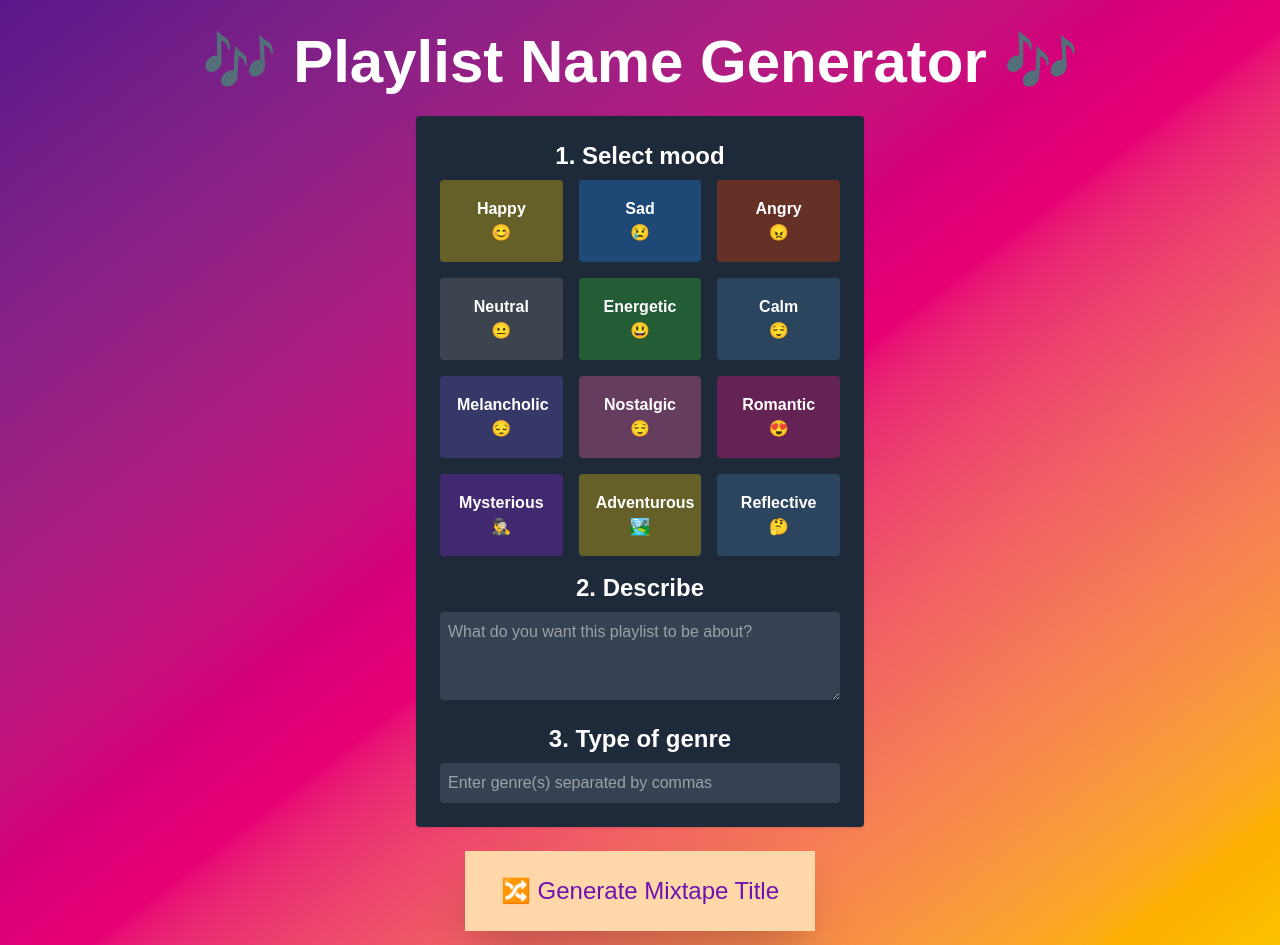
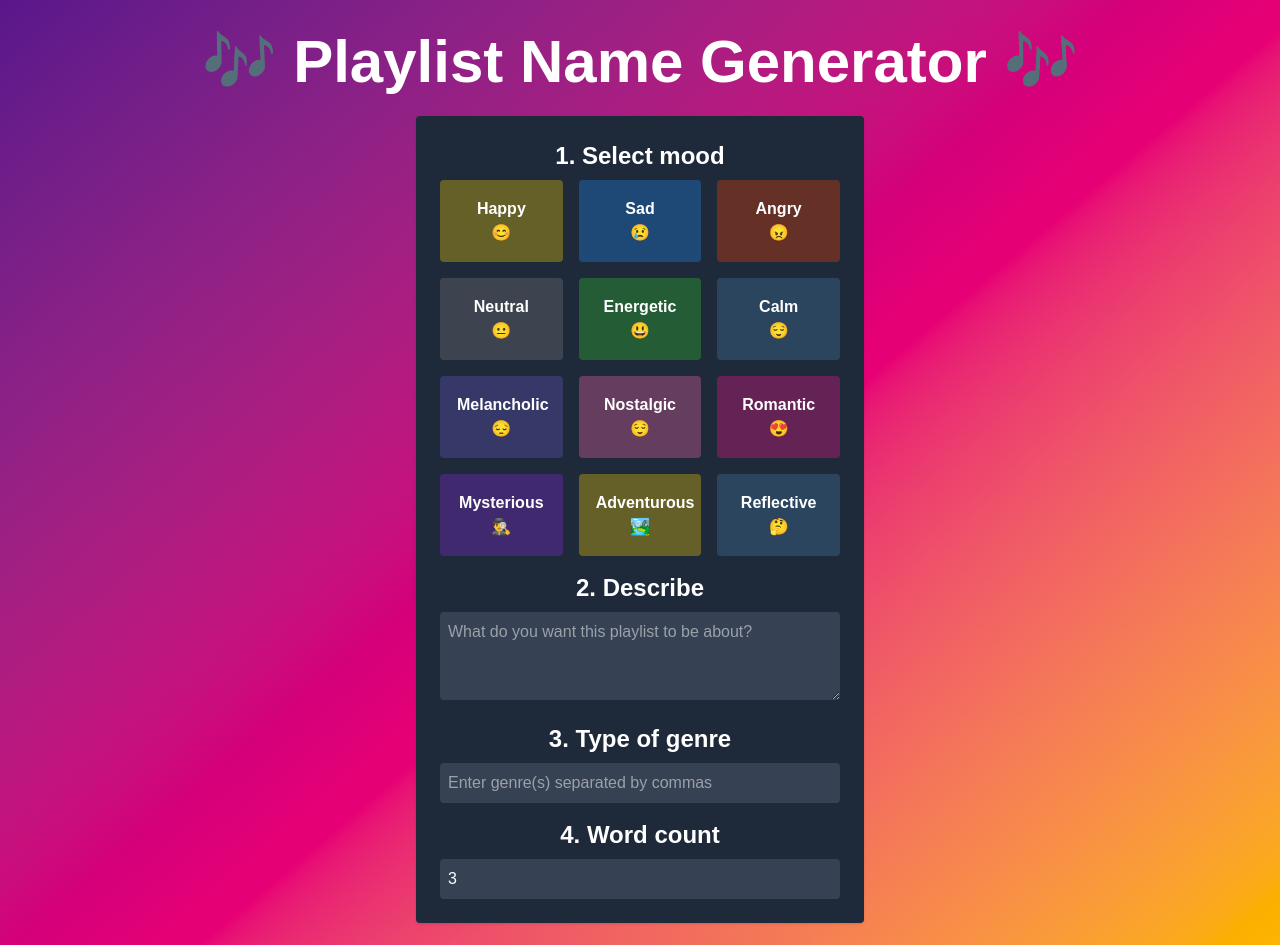
Before and after one commit to KaiyaFox/MixTape-Generator, a Next.js app: page / in a window 1280 px wide. Shown: the top 945 px of the page. Built offline with nearby package versions, Linux system fonts and the light colour scheme.

Commit message:
fixed prompt and user description, added wordcount

```diff
--- a/src/app/MoodSelector.tsx
+++ b/src/app/MoodSelector.tsx
@@ -25,30 +25,52 @@ const moodStates: MoodState[] = [
 
 interface MoodSelectorProps {
     onMoodChange: (mood: string) => void; // Callback to lift state up
-    onDescriptionChange: (description: string) => void; // Callback to lift state up
+    onDescriptionChange: (userDescription: string) => void; // Callback to lift state up
     onGenreChange: (genre: string) => void; // Callback to lift state up
+    onWordCountChange: (wordCount: number) => void; // Callback to lift state up
 }
 
-export default function MoodSelector({onMoodChange, onDescriptionChange, onGenreChange}: MoodSelectorProps) {
+export default function MoodSelector({ onMoodChange, onDescriptionChange, onGenreChange, onWordCountChange }: MoodSelectorProps) {
     const [mood, setMood] = useState<MoodState | null>(null);
-    const [description, setDescription] = useState<string>("");
+    const [userDescription, setUserDescription] = useState<string>("");
     const [genre, setGenre] = useState<string>("");
-
+    const [wordCount, setWordCount] = useState<number>(3);
 
     const handleMoodSelect = (state: MoodState) => {
         setMood(state);
-        onMoodChange(state.mood); // Lift state up
-        onDescriptionChange(description); // Lift state up
-        onGenreChange(genre); // Lift state up
+        onMoodChange(state.mood); // Pass the selected mood to the parent
+    };
+
+    const handleDescriptionChange = (e: React.ChangeEvent<HTMLTextAreaElement>) => {
+        const value = e.target.value;
+        setUserDescription(value);
+        onDescriptionChange(value); // Pass the description to the parent
+    };
+
+    const handleGenreChange = (e: React.ChangeEvent<HTMLInputElement>) => {
+        const value = e.target.value;
+        setGenre(value);
+        onGenreChange(value); // Pass the genre to the parent
+    };
+
+    const handleWordCountChange = (e: React.ChangeEvent<HTMLInputElement>) => {
+        const value = Number(e.target.value);
+        setWordCount(value);
+        onWordCountChange(value); // Pass the word count to the parent
+    };
+
+    const payload = {
+        mood: mood?.mood,
+        description: userDescription,
+        genre: genre,
+        wordCount: wordCount,
     }
 
-    console.log(mood);
+    console.log(payload);
 
     return (
-        <>
         <div className="p-6 max-w-md mx-auto bg-gray-800 text-white rounded shadow">
             <h2 className="text-2xl font-bold mb-2 text-center">1. Select mood</h2>
-
             <ul className="grid grid-cols-2 sm:grid-cols-3 gap-4">
                 {moodStates.map((state) => (
                     <li
@@ -62,7 +84,7 @@ export default function MoodSelector({onMoodChange, onDescriptionChange, onGenre
                         style={{ backgroundColor: state.color + "50" }}
                     >
                         <strong>{state.mood}</strong>
-                        <br/>
+                        <br />
                         {state.emoji}
                     </li>
                 ))}
@@ -79,19 +101,21 @@ export default function MoodSelector({onMoodChange, onDescriptionChange, onGenre
                     <p>{mood.description}</p>
                 </div>
             )}
+
             <div className="mt-4">
                 <label htmlFor="description" className="block mb-2">
                     <h2 className="text-2xl font-bold mb-2 text-center">2. Describe</h2>
                 </label>
                 <textarea
                     id="description"
-                    value={description}
-                    onChange={(e) => setDescription(e.target.value)}
+                    value={userDescription}
+                    onChange={handleDescriptionChange}
                     className="w-full p-2 rounded bg-gray-700 text-white"
                     rows={3}
                     placeholder="What do you want this playlist to be about?"
                 />
             </div>
+
             <div className="mt-4">
                 <label htmlFor="genre" className="block mb-2">
                     <h2 className="text-2xl font-bold mb-2 text-center">3. Type of genre</h2>
@@ -99,12 +123,26 @@ export default function MoodSelector({onMoodChange, onDescriptionChange, onGenre
                 <input
                     id="genre"
                     value={genre}
-                    onChange={(e) => setGenre(e.target.value)}
+                    onChange={handleGenreChange}
                     className="w-full p-2 rounded bg-gray-700 text-white"
                     placeholder="Enter genre(s) separated by commas"
                 />
             </div>
+        {/*    Word count selector*/}
+            <div className="mt-4">
+                <label htmlFor="wordCount" className="block mb-2">
+                    <h2 className="text-2xl font-bold mb-2 text-center">4. Word count</h2>
+                </label>
+                <input
+                    id="wordCount"
+                    type="number"
+                    min={3}
+                    max={10}
+                    defaultValue={3}
+                    onChange={handleWordCountChange}
+                    className="w-full p-2 rounded bg-gray-700 text-white"
+                />
+            </div>
         </div>
-            </>
     );
 }
--- a/src/app/api/generate/route.tsx
+++ b/src/app/api/generate/route.tsx
@@ -9,8 +9,8 @@ const openai = new OpenAI({
 
 export async function POST(req: NextRequest) {
     try {
-        const { mood, genre, description } = await req.json();
-        console.log(mood, genre, description);
+        const { mood, genre, description, wordCount } = await req.json();
+        console.log(mood, genre, description, wordCount);
 
 
         if (!mood || !genre || !description) {
@@ -24,15 +24,15 @@ export async function POST(req: NextRequest) {
                 {
                     role: 'system',
                     content:
-                        `You are a music branding expert. Generate a **unique, bold, and intriguing playlist title** based on the following:
+                        `Generate a **unique, bold, and intriguing playlist title** based on the following:
                         - Mood: ${mood}
                         - Description: ${description}
                         - Genre: ${genre}
-                        Use figurative language, unexpected word pairings, or cultural references. Keep it under 6 words. Do **not** include quotes or extra formatting. Output only the title.`
+                        Use figurative language, cultural references. Make it ${wordCount} words. Do **not** include quotes or extra formatting. Output only the title.`
                 }],
             model: "deepseek-chat",
-            max_tokens: 20,
-            temperature: 2.0,
+            max_tokens: 100,
+            temperature: 1.5,
         });
 
         const title = completion.choices[0].message.content?.trim();
--- a/src/app/page.tsx
+++ b/src/app/page.tsx
@@ -12,6 +12,7 @@ export default function Home() {
     const [userMood, setUserMood] = useState("");
     const [userGenre, setUserGenre] = useState("");
     const [userDescription, setUserDescription] = useState("");
+    const [wordCount, setWordCount] = useState(3);
 
     async function generateMixtapeTitle() {
         setLoading(true);
@@ -22,6 +23,7 @@ export default function Home() {
                 mood: userMood,
                 genre: userGenre,
                 description: userDescription, // Prompt like.
+                wordCount: wordCount
             }),
         });
 
@@ -40,6 +42,8 @@ export default function Home() {
         });
     };
 
+
+
     return (
         <main className="flex flex-col items-center justify-center min-h-screen p-8 bg-gradient-to-br from-purple-900 via-pink-600 to-yellow-400 text-white text-center">
             <h1 className="text-6xl font-extrabold mb-6">🎶 Playlist Name Generator 🎶</h1>
@@ -48,12 +52,13 @@ export default function Home() {
                 onMoodChange={setUserMood}
                 onDescriptionChange={setUserDescription}
                 onGenreChange={setUserGenre}
+                onWordCountChange={setWordCount} // Pass the word count to the parent
             />
 
             <button
                 onClick={generateMixtapeTitle}
                 disabled={loading} // Disable the button when loading
-                className={`bg-orange-200 text-purple-800 text-2xl px-9 py-6 shadow-2xl transition mb-6 mt-6 cursor-pointer ${
+                className={`bg-orange-200 text-purple-800 text-2xl px-9 py-6 shadow-2xl transition mb-6 mt-6 cursor-po ${
                     loading ? "opacity-50 cursor-not-allowed" : "hover:bg-pink-100"
                 }`}
             >
```
